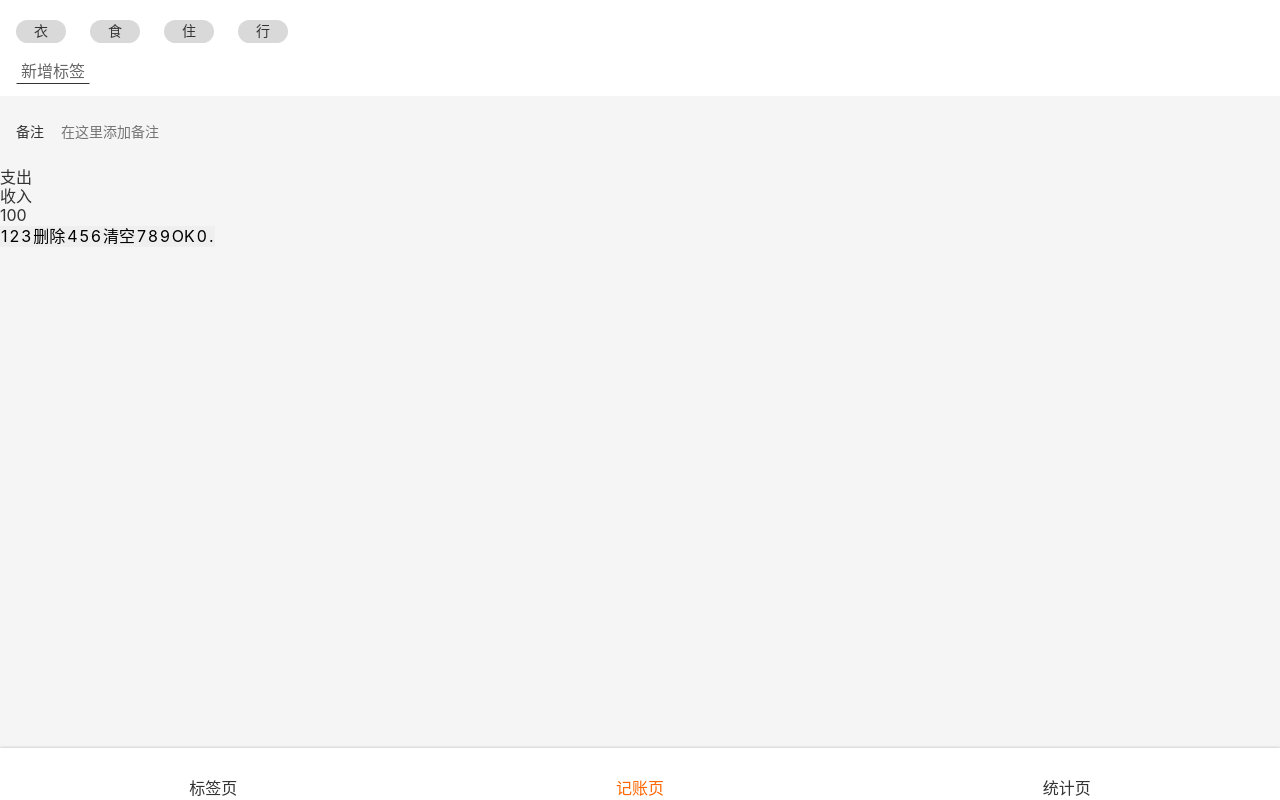
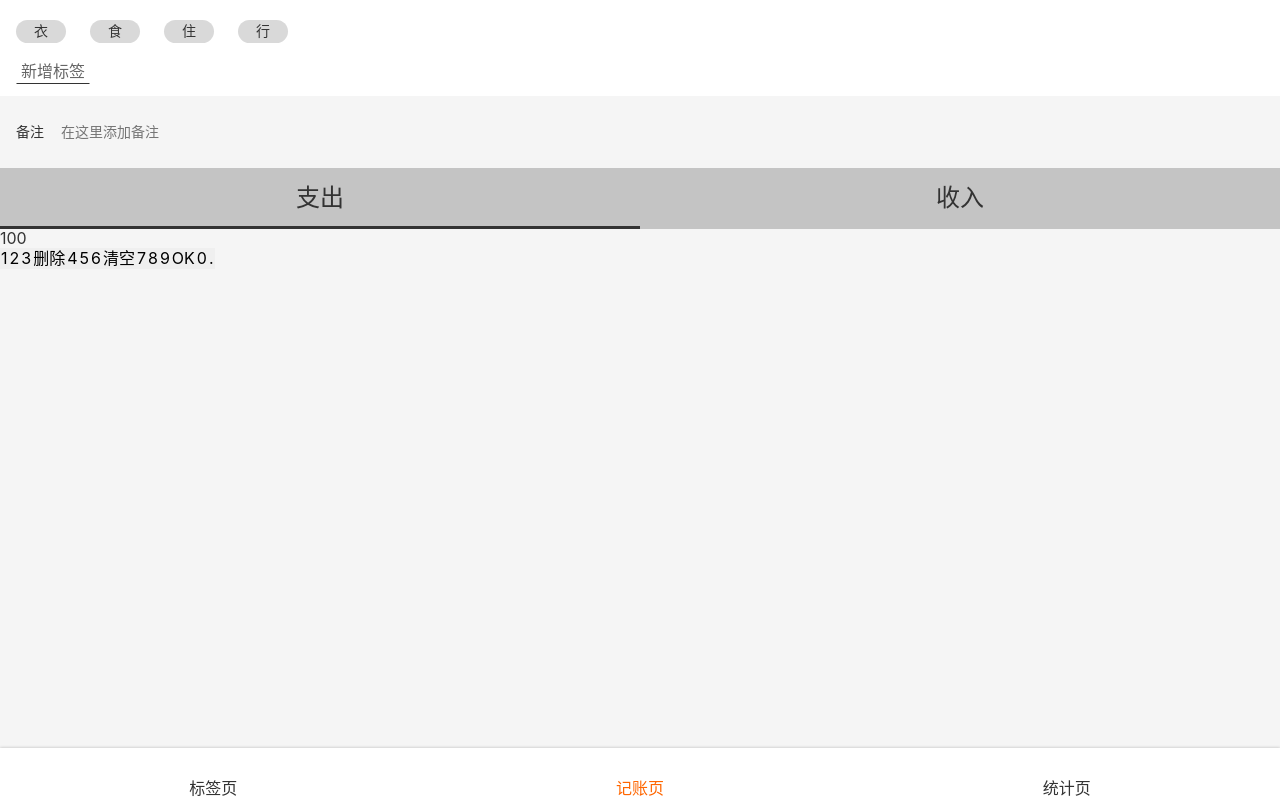
Before and after one commit to xmasuhai/morney-react-yarn-origin, a React app: page /#/money in a window 1280 px wide. Built offline with nearby package versions, Linux system fonts and the light colour scheme.

Commit message:
:lipstick: Money.tsx 之 类型 UI 完成： Update styling for CategorySection in Money.tsx

```diff
--- a/src/index.scss
+++ b/src/index.scss
@@ -3,7 +3,6 @@
 @import 'assets/style/common/reset';
 @import 'assets/style/var/var';
 @import 'assets/style/helpers/font';
-
 body {
   font-family: $font-hei;
   -webkit-font-smoothing: antialiased;
--- a/src/views/Money.tsx
+++ b/src/views/Money.tsx
@@ -51,7 +51,35 @@
 
 `
 
-const CategorySection = styled.section``
+const CategorySection = styled.section`
+  font-size: 24px;
+
+  > ul {
+    display: flex;
+    justify-content: center;
+    background-color: #c4c4c4;
+    position: relative;
+
+    > li {
+      width: 50%;
+      text-align: center;
+      padding: 16px 0;
+      position: relative;
+
+      &.selected::after {
+        content: '';
+        display: block;
+        height: 3px;
+        background-color: #333;
+        position: absolute;
+        left: 0;
+        bottom: 0;
+        width: 100%;
+      }
+
+    }
+  }
+`
 
 const NumberPadSection = styled.section``
 
@@ -76,7 +104,7 @@
       </NotesSection>
       <CategorySection>
         <ul>
-          <li>支出</li>
+          <li className="selected">支出</li>
           <li>收入</li>
         </ul>
       </CategorySection>
```
